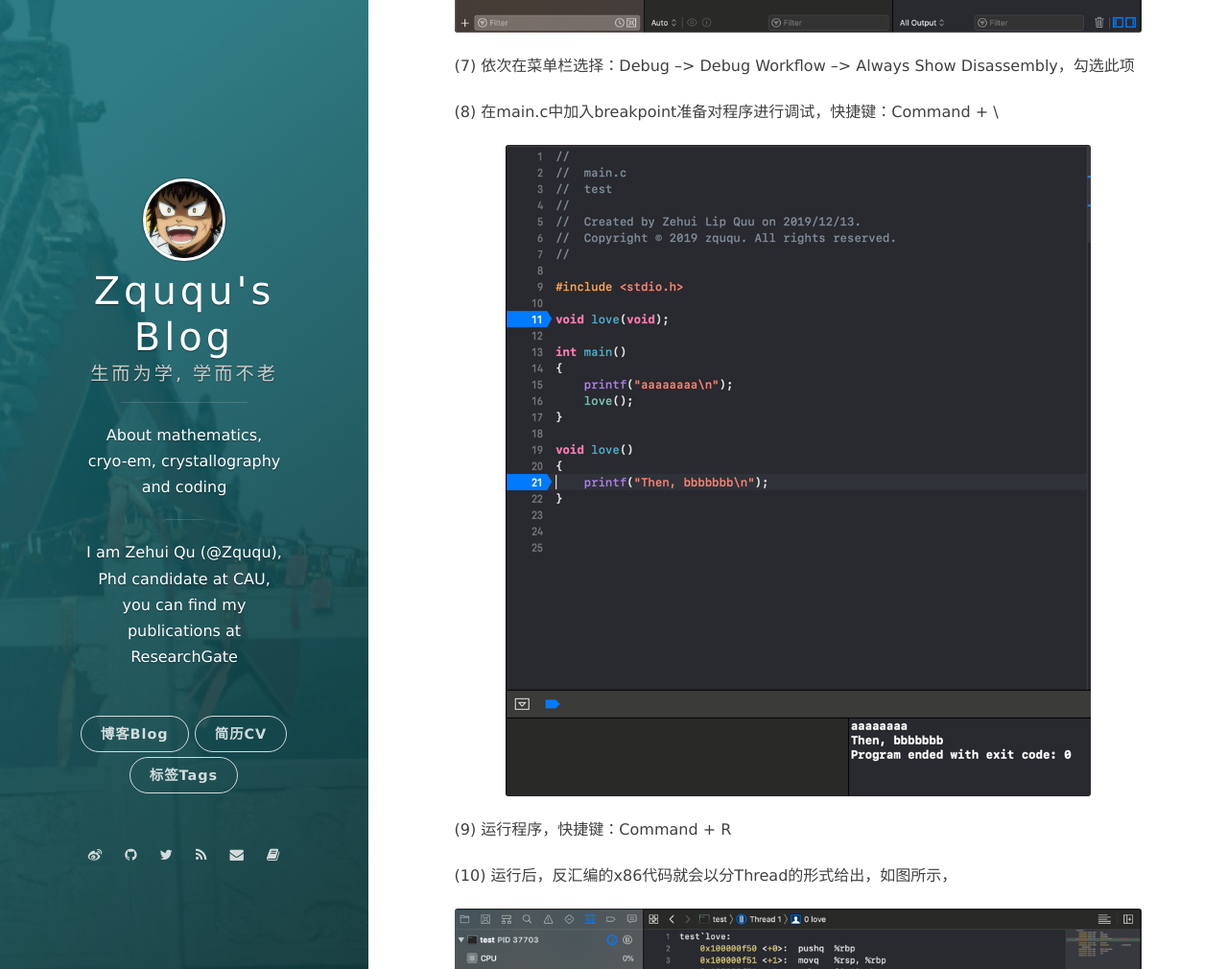
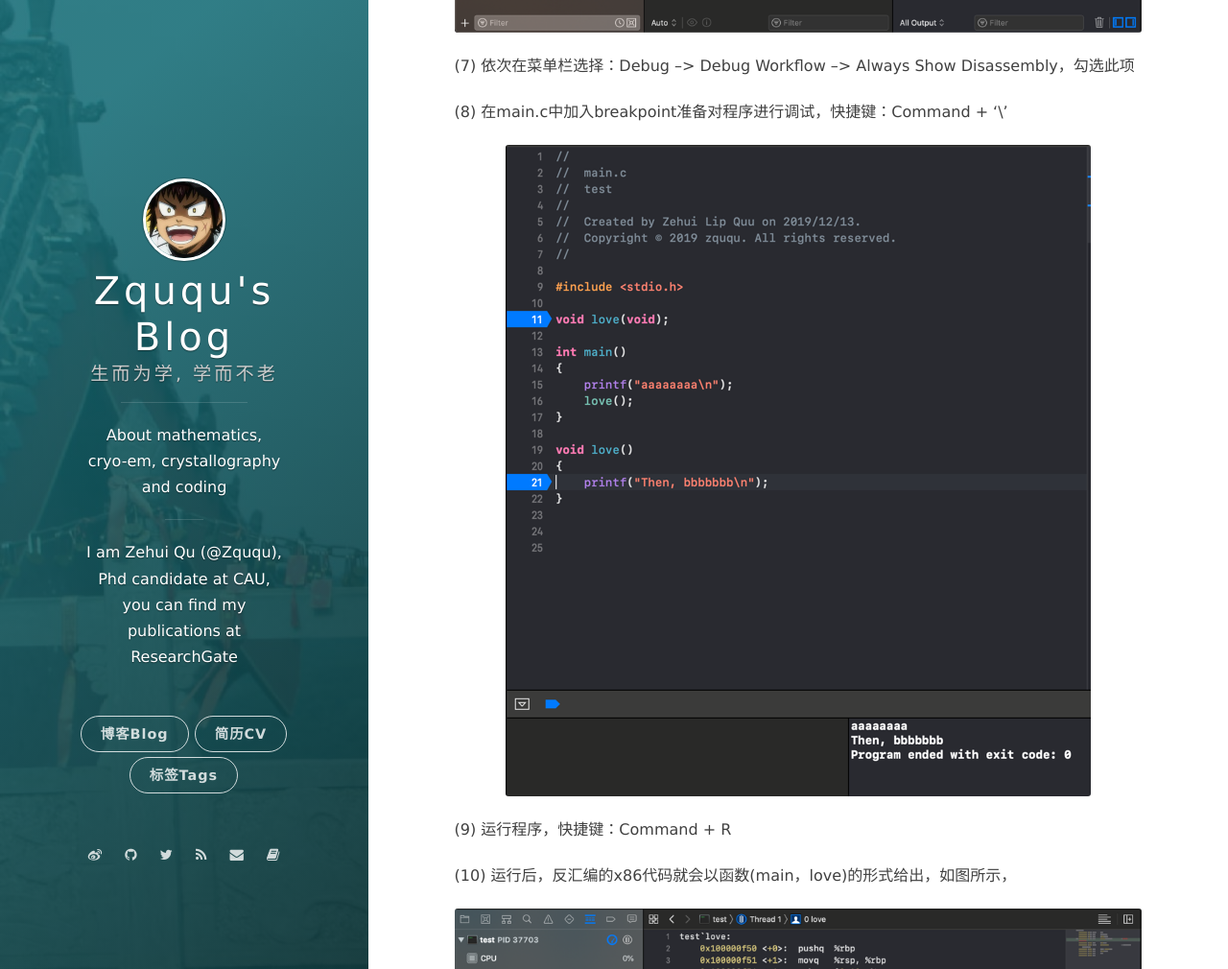
Before and after one commit to onevcat/vno-jekyll, a Jekyll site: the page built from _posts/2019-12-13-disassembly-in-mac.markdown, in a window 1280 px wide and 1400 px high, scrolled down 2337 px. Shown: the part 153-1163 px from the top of the window at 96% size. Built offline with Jekyll 4.4.1, drawn with Linux system fonts in a browser that asks for light colours; nearby versions of some CDN libraries; comment, search, counter and statistics services are not loaded.

Commit message:
fix some words

```diff
--- a/_posts/2019-12-13-disassembly-in-mac.markdown
+++ b/_posts/2019-12-13-disassembly-in-mac.markdown
@@ -29,12 +29,12 @@ tags: C语言
 
 (7) 依次在菜单栏选择：Debug --> Debug Workflow --> Always Show Disassembly，勾选此项
 
-(8) 在main.c中加入breakpoint准备对程序进行调试，快捷键：Command + \\\
+(8) 在main.c中加入breakpoint准备对程序进行调试，快捷键：Command + '\\'
 
 ![figure5](/assets/201912/2019-12-13_11-09-23.png)
 
 (9) 运行程序，快捷键：Command + R
 
-(10) 运行后，反汇编的x86代码就会以分Thread的形式给出，如图所示，
+(10) 运行后，反汇编的x86代码就会以函数(main，love)的形式给出，如图所示，
 
 ![figure6](/assets/201912/2019-12-13_11-11-38.png)
```
